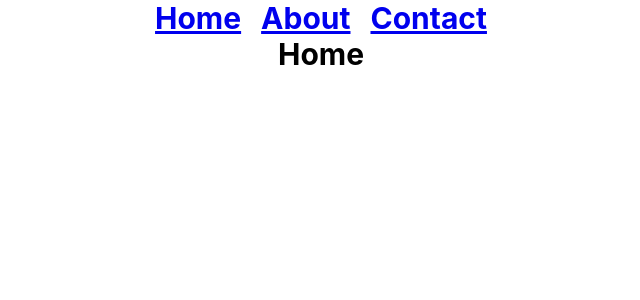
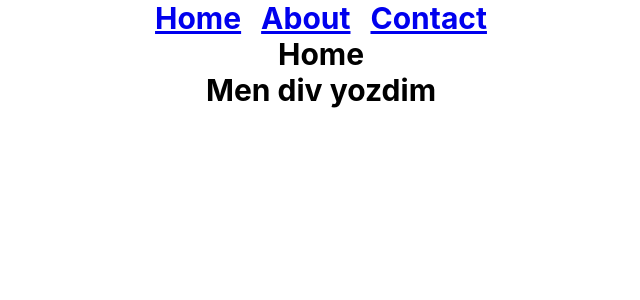
Before and after one commit to Zufarbek/githubcommends, a React (Create React App) app: page / in a window 1280 px wide. Shown: the top 300 px of the page, without its empty margins (319-959 px from the left). Built offline with nearby package versions, Linux system fonts and the light colour scheme.

Commit message:
home changed

```diff
--- a/src/components/Home.js
+++ b/src/components/Home.js
@@ -4,6 +4,7 @@ export default function Home() {
     return (
         <div className="App">
             Home
+            <div>Men div yozdim</div>
         </div>
     )
 }
```
